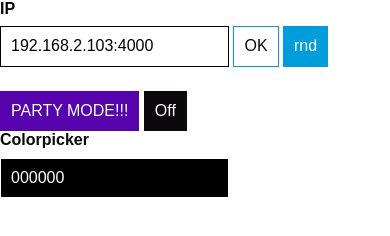
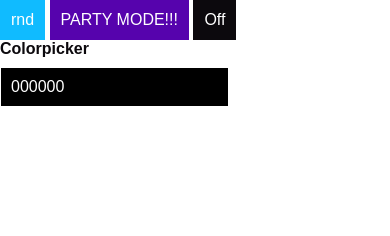
Before and after one commit to kai-oswald/rgbconf, a website: page public/index.html in a window 390 px wide. Drawn offline with nearby package versions, Linux system fonts and the light colour scheme.

Commit message:
better responsiveness

```diff
--- a/public/index.html
+++ b/public/index.html
@@ -13,22 +13,22 @@
 <body>
     <div class="container full-height">
         <div class="row">
-            <div class="col-xs-12">
-                <label>IP</label>
-                <input value="192.168.2.103:4000" id="inputIp" type="text" placeholder="ip">
-                <div id="btnIp" class="btn btn-primary">OK</div>
+            <div class="col-xs-12 col-md-6">
                 <div id="btnRnd" class="btn btn-fill-primary">rnd</div>
                 <div id="btnParty" class="btn btn-fill-secondary">PARTY MODE!!!</div>
                 <div id="btnOff" class="btn btn-fill">Off</div>
+            </div>
+            <div class="col-xs-12">
                 <label>Colorpicker</label>
                 <input class="jscolor" onchange="update(this.jscolor)" value="000000">
             </div>
         </div>
     </div>
+    </div>
     <script src="https://code.jquery.com/jquery-3.1.1.min.js" integrity="sha256-hVVnYaiADRTO2PzUGmuLJr8BLUSjGIZsDYGmIJLv2b8="
         crossorigin="anonymous"></script>
-        <script src="js/jscolor.min.js"></script>
-        <script src="js/app.js"></script>
+    <script src="js/jscolor.min.js"></script>
+    <script src="js/app.js"></script>
 </body>
 
 </html>
```
